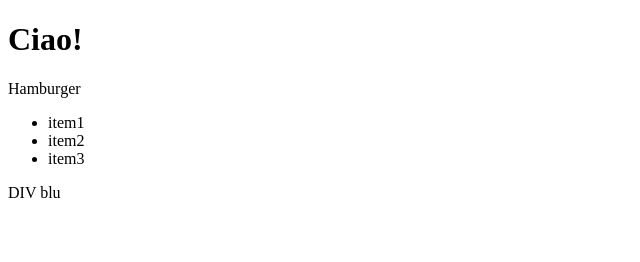
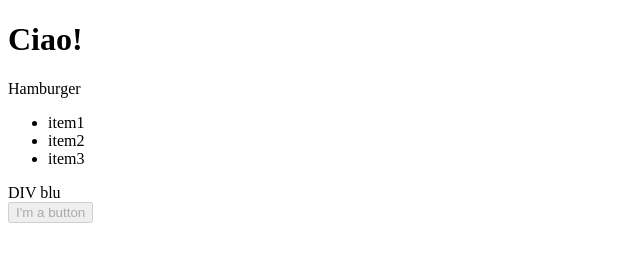
Before and after one commit to paininoa/-js-exercise-6-arrow-functions, a plain HTML site: page index.html in a window 1280 px wide. Shown: the whole page, without its empty margins (0-640 px from the left). Drawn offline with Linux system fonts and the light colour scheme.

Commit message:
Ex 6 completed

```diff
--- a/index.html
+++ b/index.html
@@ -17,5 +17,7 @@
     </ul>
 
     <div class="blu">DIV blu</div>
+
+    <button>I'm a button</button>
   </body>
 </html>
--- a/main.js
+++ b/main.js
@@ -68,4 +68,9 @@ window.addEventListener("load", () => {
 
 //Esercizio 6: Crea un pulsante in HTML. Usa JavaScript per impostare un attributo 'disabled' sul pulsante usando setAttribute().
 
+window.addEventListener("load", () => {
+  const button = document.querySelector("button");
+  button.setAttribute("disabled", "");
+  console.log(button);
+});
 //Esercizio 7: Crea un elemento div. Aggiungi un evento onmouseover che cambia il colore del div. Aggiungi un evento onmouseout che cambia il colore del div indietro. Aggiungi un evento click che stampa un messaggio in console.
```
